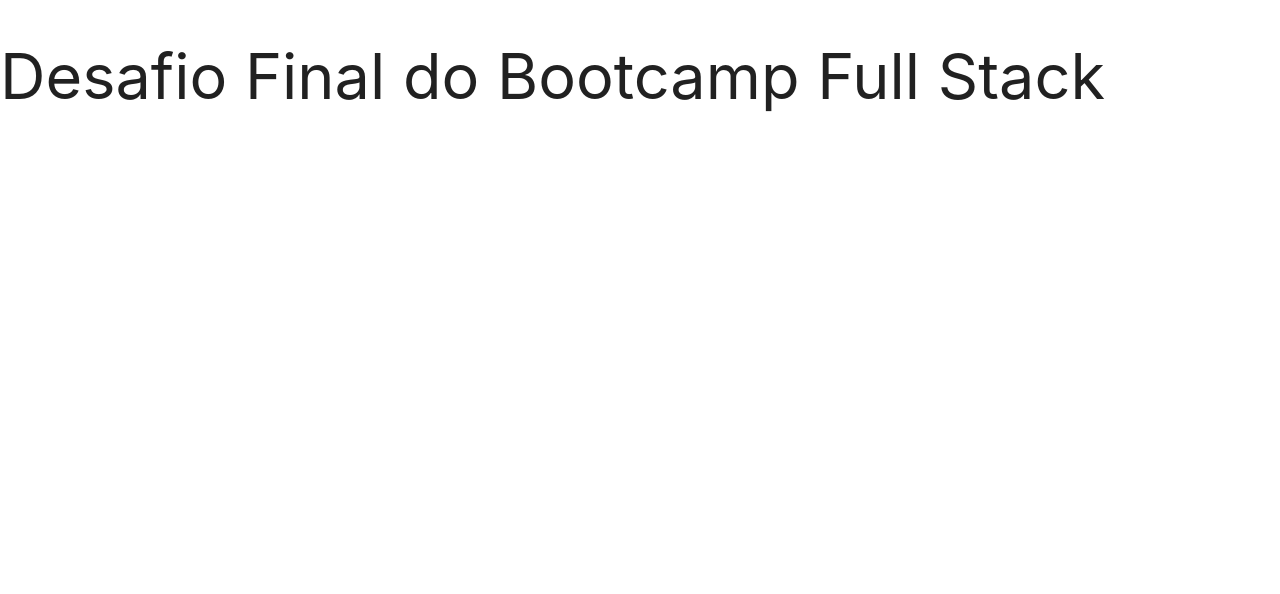
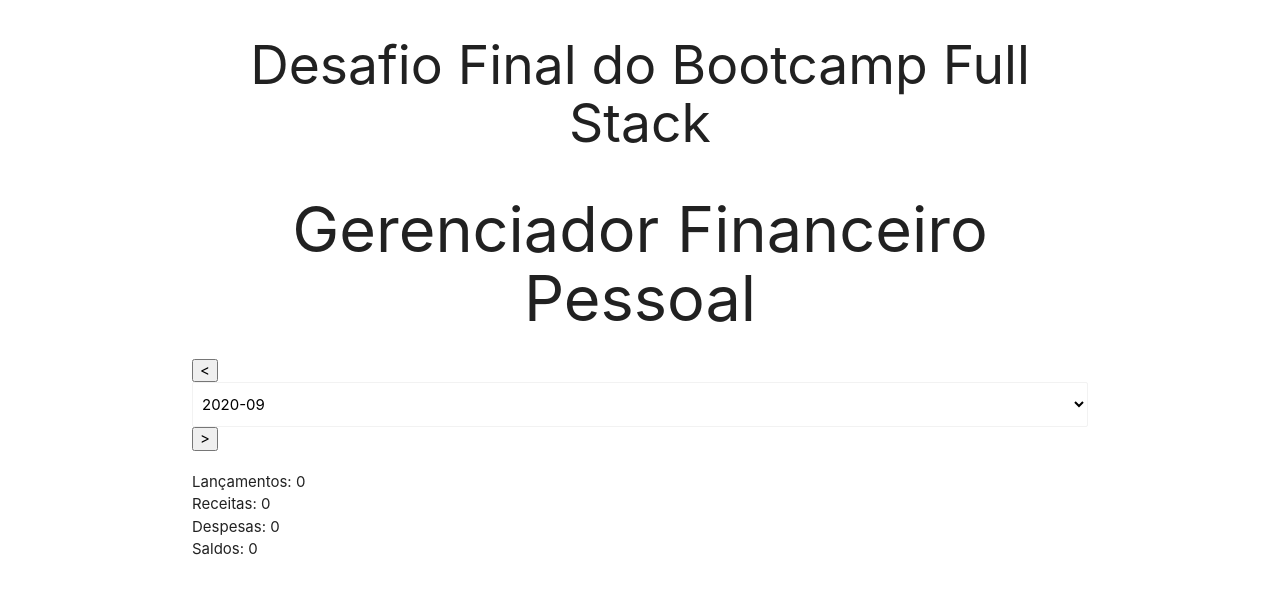
Before and after one commit to risqadev/personalFinance-FinalChallenge-IGTI, a React (Create React App) app in the folder client/: page / in a window 1280 px wide. Shown: the top 594 px of the page. Built offline with nearby package versions, Linux system fonts and the light colour scheme.

Commit message:
component Selector not completed

```diff
--- a/client/src/App.js
+++ b/client/src/App.js
@@ -1,5 +1,56 @@
-import React from 'react';
+import React, { useState, useEffect, useRef } from 'react';
+import InfoField from './components/InfoField';
+import Selector from './components/Selector';
+import api from './services/api';
 
 export default function App() {
-  return <h1>Desafio Final do Bootcamp Full Stack</h1>;
+
+  const [currentPeriod, setCurrentPeriod] = useState('2020-09');
+  const [periodEntries, setPeriodEntries] = useState([]);
+  const [allPeriods, setAllPeriods] = useState(['2020-09', '2020-10', '2020-11']);
+
+  const countCurrentEntries = useRef(0);
+  const sumCurrentIncome = useRef(0);
+  const sumCurrentExpenses = useRef(0);
+  const sumCurrentBalance = useRef(0);
+
+  const handleChangeSelector = (selection) => {
+    // console.log(newPeriod);
+    setCurrentPeriod(selection);
+  }
+
+  const getPeriodEntries = async (period) => {
+    const { data } = await api.get(`transaction?period=${period}`);
+    setPeriodEntries(data);
+    console.log(data);
+  }
+
+  // useEffect(() => getPeriodEntries(currentPeriod), [currentPeriod]);
+
+  // const count = useRef(0);
+  // count.current++
+  // console.log(count.current);
+
+  return (
+    <div className="container">
+      <h2 className="center">Desafio Final do Bootcamp Full Stack</h2>
+
+      <h1 className="center">Gerenciador Financeiro Pessoal</h1>
+
+
+      <Selector
+        currentItem={currentPeriod}
+        allItens={allPeriods}
+        onChange={handleChangeSelector}
+      />
+
+      <div id="informations" className="row">
+        <InfoField description="Lançamentos" value={countCurrentEntries.current} />
+        <InfoField description="Receitas" value={sumCurrentIncome.current} />
+        <InfoField description="Despesas" value={sumCurrentExpenses.current} />
+        <InfoField description="Saldos" value={sumCurrentBalance.current} />
+      </div>
+
+    </div>
+  );
 }
--- /dev/null
+++ b/client/src/components/Button.js
@@ -0,0 +1,7 @@
+import React from 'react'
+
+export default function Button({ children }) {
+  return (
+    <button>{children}</button>
+  )
+}
--- /dev/null
+++ b/client/src/components/InfoField.js
@@ -0,0 +1,10 @@
+import React from 'react';
+
+export default function InfoField({ description, value }) {
+  return (
+    <div>
+      <span id="fieldName">{description}: </span>
+      <span id="fieldValue">{value}</span>
+    </div>
+  )
+}
--- /dev/null
+++ b/client/src/components/Select.js
@@ -0,0 +1,19 @@
+import React from 'react';
+
+export default function Select({ currentItem, allItens, onChange }) {
+  const handlePeriodChange = ({ target: { value } }) => {
+    onChange(value);
+  }
+
+  return (
+    <select className="browser-default"
+      value={currentItem}
+      onChange={handlePeriodChange}>
+      {allItens.map(item => {
+        return (
+          <option key={item} value={item}>{item}</option>
+        )
+      })}
+    </select>
+  )
+}
--- /dev/null
+++ b/client/src/components/Selector.js
@@ -0,0 +1,21 @@
+import React from 'react';
+import Button from './Button';
+import Select from './Select';
+
+export default function Selector({ currentItem, allItens, onChange }) {
+  const handleSelectChange = (value) => {
+    onChange(value);
+  }
+
+  const handleButtonClick = () => {
+
+  }
+
+  return (
+    <div className="row">
+      <Button onClick={handleButtonClick}>&lt;</Button>
+      <Select currentItem={currentItem} allItens={allItens} onChange={handleSelectChange} />
+      <Button onClick={handleButtonClick}>&gt;</Button>
+    </div>
+  )
+}
--- /dev/null
+++ b/client/src/services/api.js
@@ -0,0 +1,7 @@
+import axios from 'axios';
+
+const api = axios.create({
+  baseURL: 'api'
+});
+
+export default api;
```
Also changed, not shown: 1 other file (tests, documents, lock files or other folders).
